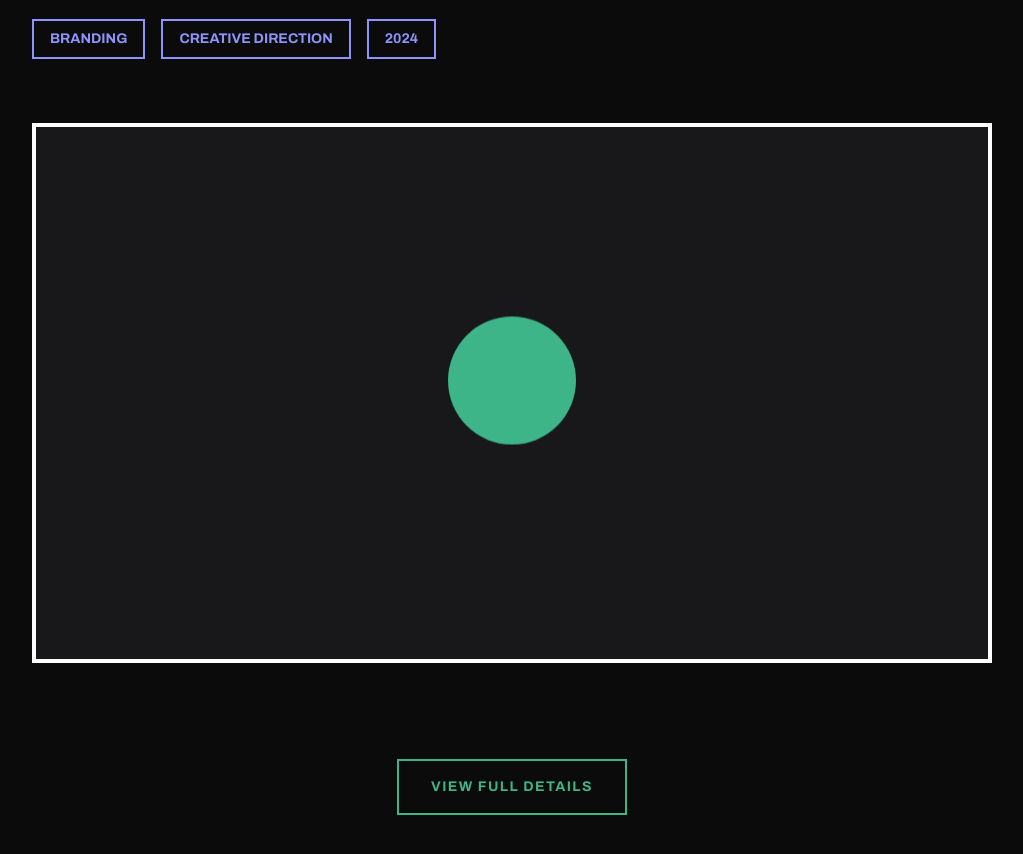
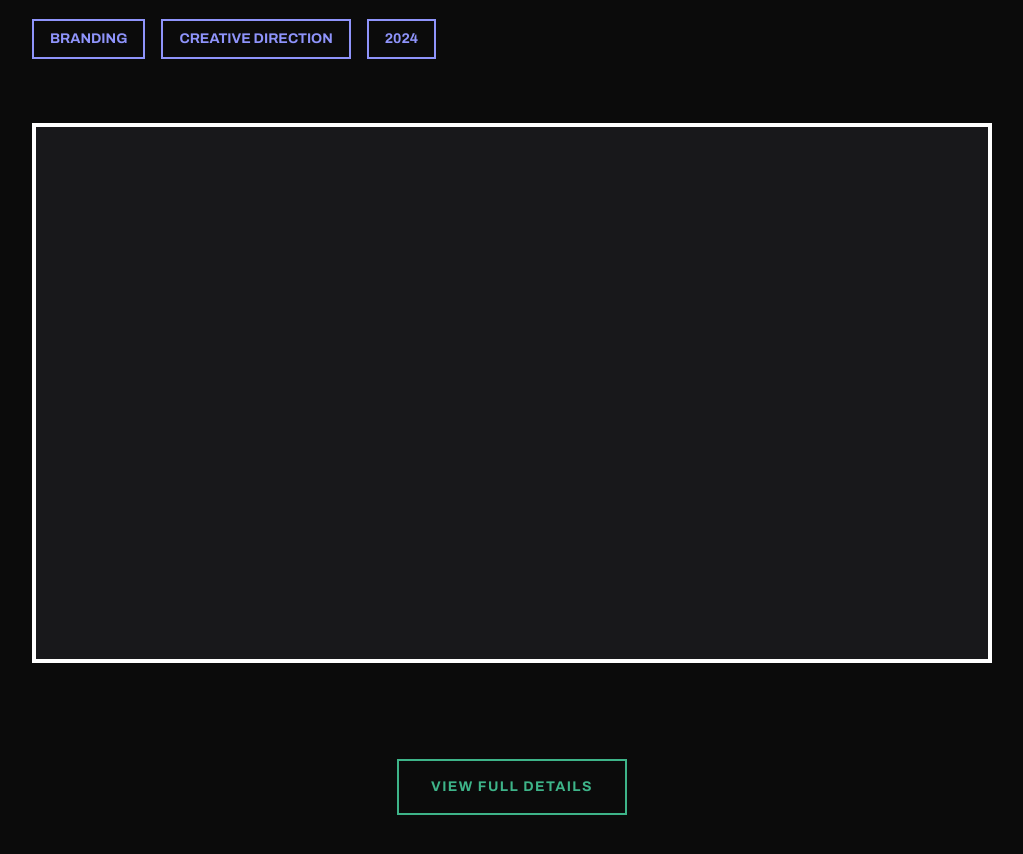
Before and after one commit to Ramsan-code/Sazi-portfolio, a Next.js app: page /projects/art-house in a window 1280 px wide. Shown: the part 380-1234 px from the top of the page, without its empty margins (128-1151 px from the left). Built offline with nearby package versions, Linux system fonts and the light colour scheme; a web font is replaced by a local one.

Commit message:
refactor: remove decorative animated circle from project page header

```diff
--- a/src/app/projects/[slug]/page.tsx
+++ b/src/app/projects/[slug]/page.tsx
@@ -60,9 +60,7 @@ export default function ProjectDetail({ params }: { params: Promise<{ slug: stri
               backgroundSize: "20px 20px"
             }}
            />
-           <div className="absolute inset-0 flex items-center justify-center">
-             <div className={`w-32 h-32 rounded-full animate-bounce ${colorMap[project.color] || "bg-white"}`} style={{ animationDuration: '4s' }} />
-           </div>
+
         </motion.div>
 
         {!showDetails && (
```
